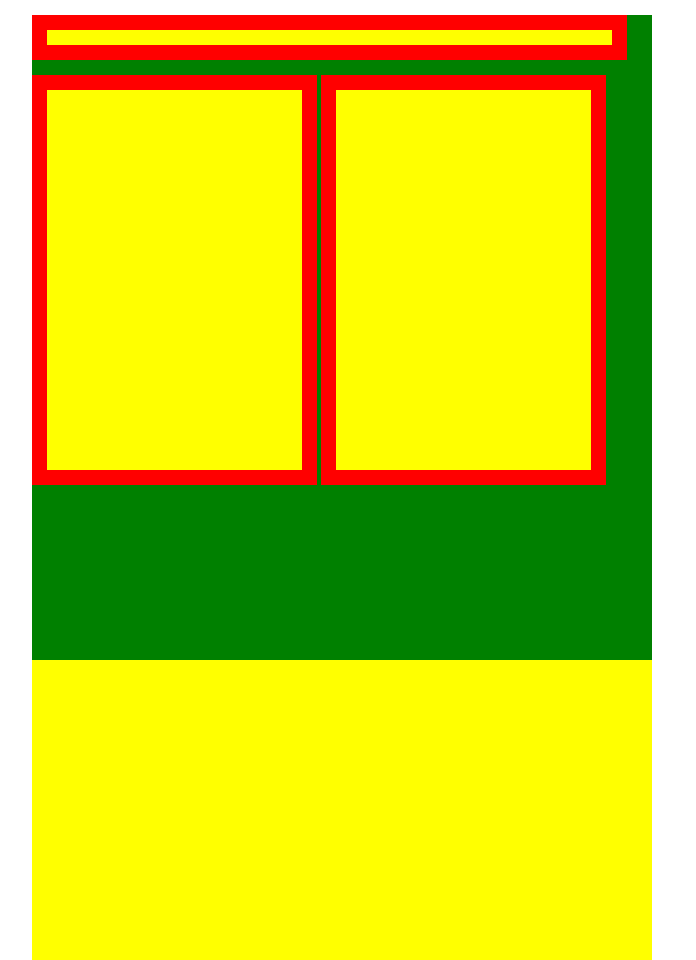
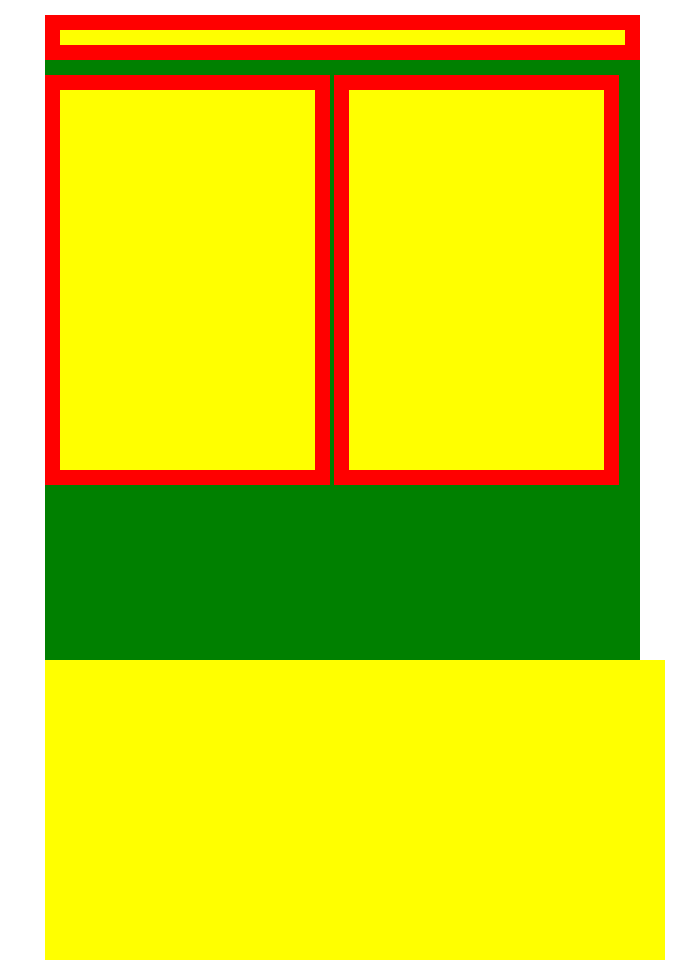
Before and after one commit to green-fox-academy/AHolcsik, a plain HTML site: page Week01/Day05/form.html in a window 1280 px wide. Shown: the whole page, without its empty margins (298-994 px from the left). Drawn offline with Linux system fonts and the light colour scheme.

Commit message:
feat (day05): width fixed

```diff
--- a/Week01/Day05/style.css
+++ b/Week01/Day05/style.css
@@ -5,7 +5,7 @@
 
 .back {
     height: 785px;
-    width: 620px;
+    width: 595px;
     background: green;
     margin: 1px auto;
 
@@ -24,7 +24,7 @@
 
 .middle {
     height: 600px;
-    width: 620px;
+    width: 595px;
 }
 
 .leftbox, .rightbox {
```
